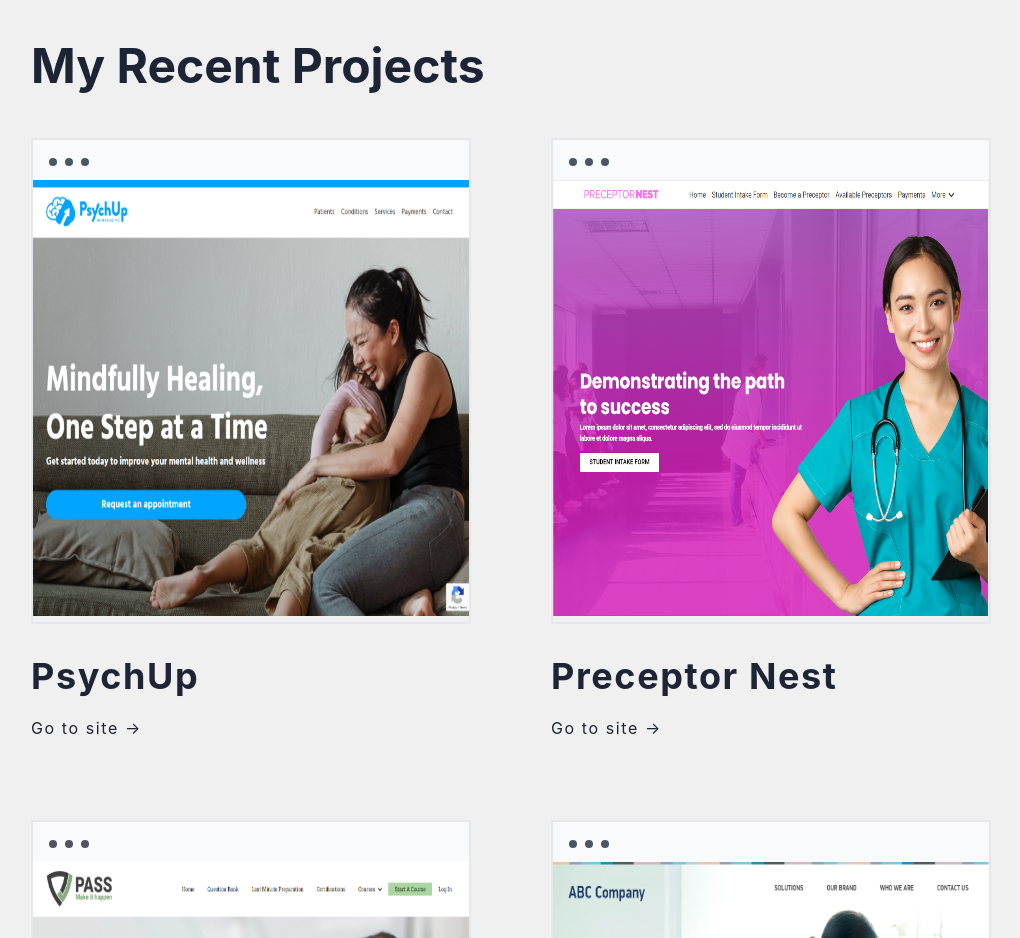
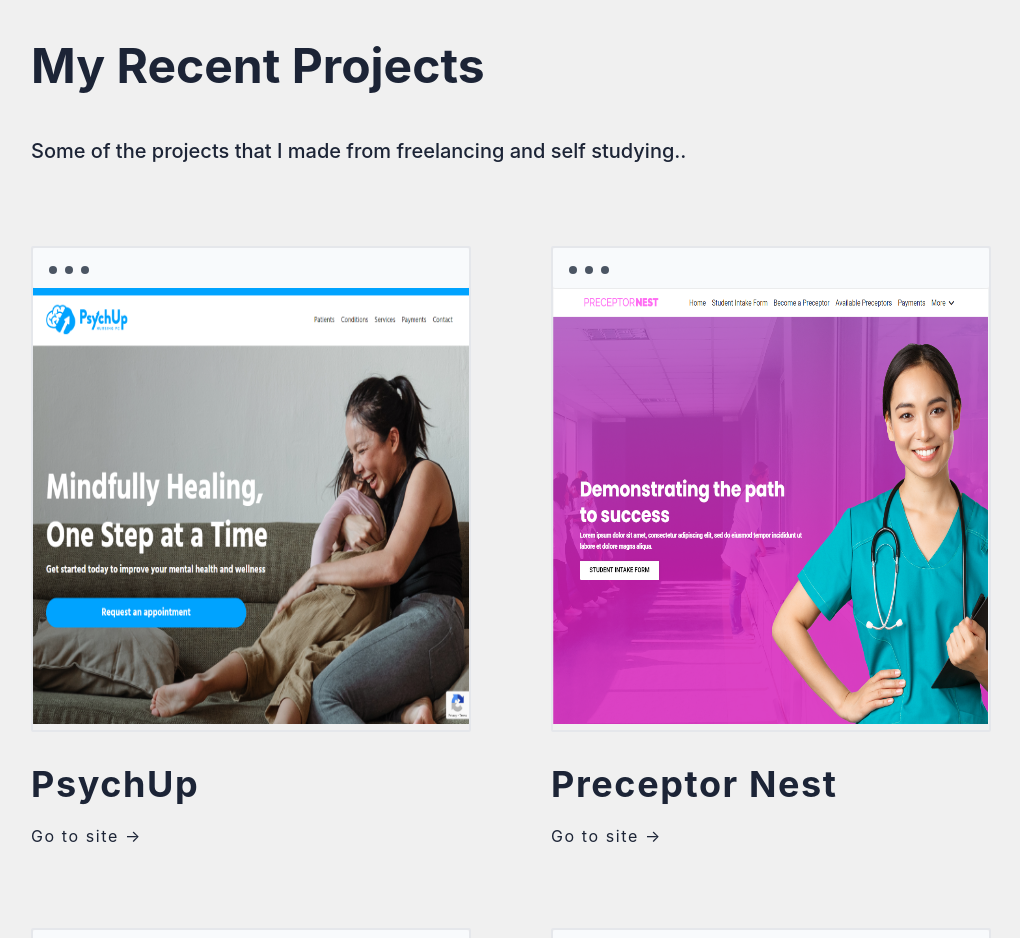
Before and after one commit to Daviers01/Chanfolio, a Next.js app: page / in a window 1280 px wide. Shown: the part 2980-3918 px from the top of the page, without its empty margins (129-1149 px from the left). Built offline with nearby package versions, Linux system fonts and the light colour scheme; a web font is replaced by a local one.

Commit message:
minor change

```diff
--- a/sections/Projects.tsx
+++ b/sections/Projects.tsx
@@ -5,6 +5,15 @@ const Projects = () => {
   return (
     <>
       <div className="text-5xl font-bold pb-12">My Recent Projects</div>
+      <div className="flex flex-col lg:flex-row gap-20 text-xl leading-snug tracking-normal font-medium">
+        <div className="flex-1">
+          <p className="mb-20">
+            Some of the projects that I made from freelancing and self
+            studying..
+          </p>
+        </div>
+      </div>
+
       <div className="grid grid-cols-1 md:grid-cols-2 lg:flex-row gap-20 justify-around leading-7 text-xs lg:text-sm xl:text-base tracking-normal lg:tracking-wider xl:tracking-widest">
         <div className="flex flex-col hover:lg:scale-105 w-full transition-all cursor-pointer">
           <Link href="hhttps://www.psycheup.com/" target="_blank">
```
Also changed, not shown: public/meme.jpg (added).
